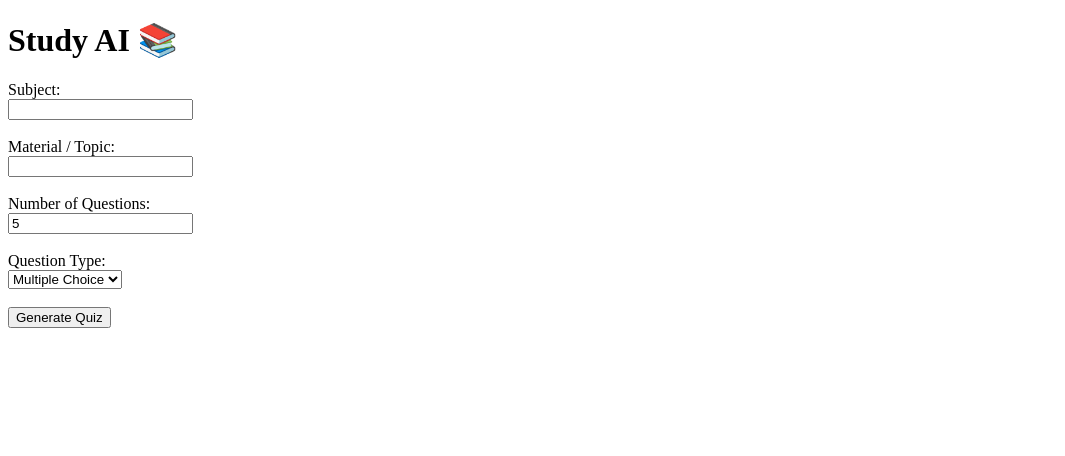
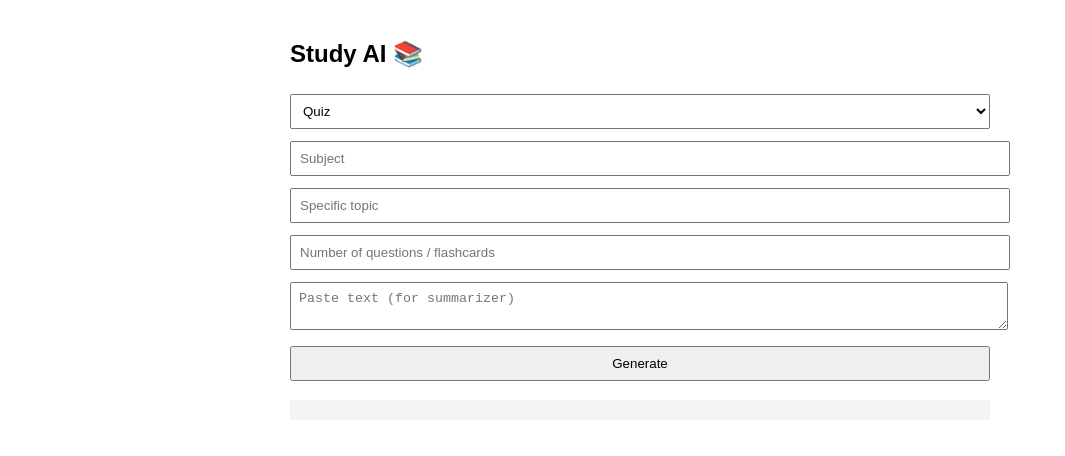
Before and after one commit to Vons-School/ibstudyai, a plain HTML site: page index.html in a window 1280 px wide. Shown: the whole page, without its empty margins (0-1065 px from the left). Drawn offline with Linux system fonts and the light colour scheme.

Commit message:
Update index.html

```diff
--- a/index.html
+++ b/index.html
@@ -1,53 +1,96 @@
 <!DOCTYPE html>
-<html>
+<html lang="en">
 <head>
-  <title>Study AI - Quiz</title>
+  <meta charset="UTF-8">
+  <title>Study AI 📚</title>
+  <style>
+    body {
+      font-family: Arial, sans-serif;
+      max-width: 700px;
+      margin: auto;
+      padding: 20px;
+    }
+    select, input, textarea, button {
+      width: 100%;
+      margin: 6px 0;
+      padding: 8px;
+    }
+    pre {
+      background: #f4f4f4;
+      padding: 10px;
+      white-space: pre-wrap;
+    }
+  </style>
 </head>
 <body>
-  <h1>Study AI 📚</h1>
 
-  <label>Subject:</label><br>
-  <input id="subject"><br><br>
+<h2>Study AI 📚</h2>
 
-  <label>Material / Topic:</label><br>
-  <input id="material"><br><br>
+<select id="mode">
+  <option value="quiz">Quiz</option>
+  <option value="flashcards">Flashcards</option>
+  <option value="summary">Summarizer</option>
+  <option value="notes">Note Maker</option>
+</select>
 
-  <label>Number of Questions:</label><br>
-  <input id="qamount" type="number" value="5"><br><br>
+<input id="subject" placeholder="Subject">
+<input id="material" placeholder="Specific topic">
+<input id="amount" placeholder="Number of questions / flashcards">
+<textarea id="text" placeholder="Paste text (for summarizer)"></textarea>
 
-  <label>Question Type:</label><br>
-  <select id="qtype">
-    <option value="Choices">Multiple Choice</option>
-    <option value="True/False">True / False</option>
-  </select><br><br>
+<button onclick="run()">Generate</button>
 
-  <button onclick="generateQuiz()">Generate Quiz</button>
-
-  <pre id="out"></pre>
+<pre id="output"></pre>
 
 <script>
-    async function generateQuiz() {
-      const subject = document.getElementById("subject").value;
-      const material = document.getElementById("material").value;
-      const qamount = document.getElementById("qamount").value;
-      const qtype = document.getElementById("qtype").value;
+const API_KEY = "gsk_XXXXXXXXXXXXXXXXXXXXXXXX"; // your key
+const API_URL = "https://api.groq.com/openai/v1/chat/completions";
 
-      document.getElementById("out").textContent = "Generating quiz...";
+async function run() {
+  const mode = modeEl.value;
+  const subject = subjectEl.value;
+  const material = materialEl.value;
+  const amount = amountEl.value;
+  const text = textEl.value;
 
-      const res = await fetch("/api/quiz", {
+  let prompt = "";
+
+  if (mode === "quiz") {
+    prompt = `Create exactly ${amount} questions about ${subject}, focused on ${material}. Do not include answers.`;
+  } else if (mode === "flashcards") {
+    prompt = `Create exactly ${amount} flashcards about ${subject}, focused on ${material}. Format strictly as Q: / A:.`;
+  } else if (mode === "summary") {
+    prompt = `Summarize the following text clearly and concisely:\n\n${text}`;
+  } else {
+    prompt = `Generate concise study notes for '${material}' in '${subject}'. Use bullet points only.`;
+  }
+
+  output.textContent = "Loading...";
+
+  const res = await fetch(API_URL, {
     method: "POST",
-        headers: { "Content-Type": "application/json" },
+    headers: {
+      "Content-Type": "application/json",
+      "Authorization": `Bearer ${API_KEY}`
+    },
     body: JSON.stringify({
-          subject,
-          material,
-          qamount,
-          qtype
+      model: "openai/gpt-oss-120b",
+      messages: [{ role: "user", content: prompt }]
     })
   });
 
-      const text = await res.text();
-      document.getElementById("out").textContent = text;
+  const data = await res.json();
+  output.textContent =
+    data.choices?.[0]?.message?.content || "Error occurred";
 }
+
+const modeEl = document.getElementById("mode");
+const subjectEl = document.getElementById("subject");
+const materialEl = document.getElementById("material");
+const amountEl = document.getElementById("amount");
+const textEl = document.getElementById("text");
+const output = document.getElementById("output");
 </script>
+
 </body>
 </html>
```
Lines whose indentation alone changed are shown as unchanged.
